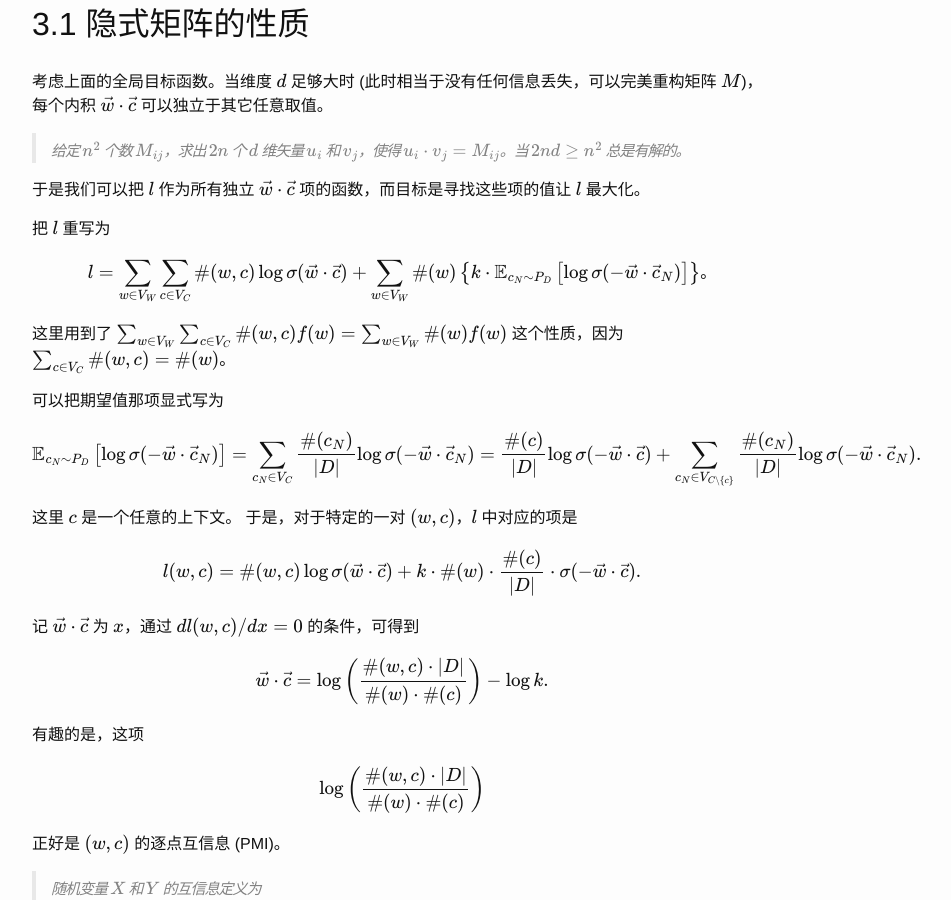
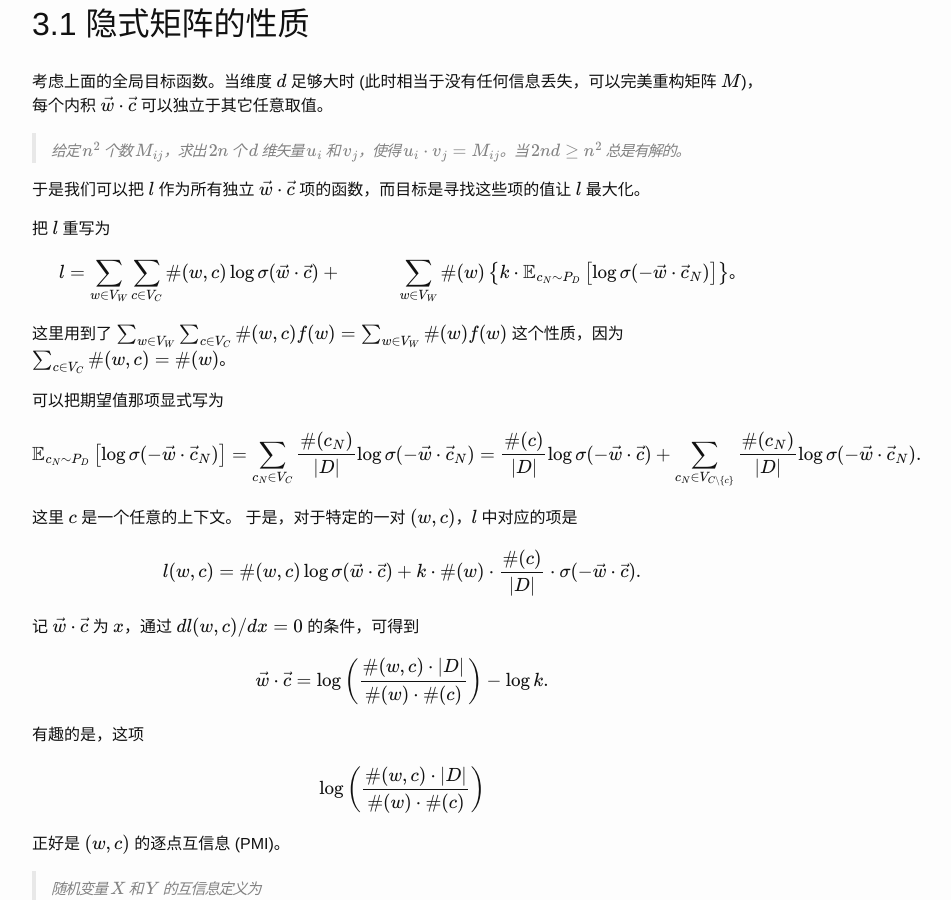
Before and after one commit to fjdu/fjdu.github.io, a Jekyll site: the page built from _posts/2016-02-27-neural-word-embedding-as-implicit-matrix-factorization.markdown, in a window 1280 px wide and 900 px high, scrolled down 2783 px. Shown: the whole window, without its empty margins (238-1189 px from the left). Built offline with Jekyll 4.4.1, drawn with Linux system fonts in a browser that asks for light colours; formulas are drawn with MathJax 3; some of the changed text lies outside the part shown.

Commit message:
small modifications

```diff
--- a/_posts/2016-02-27-neural-word-embedding-as-implicit-matrix-factorization.markdown
+++ b/_posts/2016-02-27-neural-word-embedding-as-implicit-matrix-factorization.markdown
@@ -109,7 +109,8 @@
 <p>
 把 \(l\) 重写为
 \[
-    l = \sum_{w\in V_W} \sum_{c\in V_C} \#(w,c) \log\sigma(\vec{w}\cdot\vec{c}) + \sum_{w\in V_W} \#(w) \left\{k\cdot \mathbb{E}_{c_N\sim P_D} \left[\log\sigma(-\vec{w}\cdot\vec{c}_N)\right]\right\}。
+    l = \sum_{w\in V_W} \sum_{c\in V_C} \#(w,c) \log\sigma(\vec{w}\cdot\vec{c}) +\\
+    \quad\quad\quad \sum_{w\in V_W} \#(w) \left\{k\cdot \mathbb{E}_{c_N\sim P_D} \left[\log\sigma(-\vec{w}\cdot\vec{c}_N)\right]\right\}。
 \]
 这里用到了 \(\sum_{w\in V_W}\sum_{c\in V_C} \#(w,c) f(w) = \sum_{w\in V_W} \#(w) f(w) \) 这个性质，因为 \(\sum_{c\in V_C} \#(w,c) = \#(w)\)。
 </p>
@@ -222,7 +223,7 @@
 <h2> 4.2 谱降维：SVD 比 SPPMI 好 </h2>
 <p>
 虽说稀疏矢量表示表现良好，使用稠密低维矢量还是有优势的，比如可以提高计算效率，以及更好的一般性。
-一种与 SGNS 的随机梯度下降算法不同的矩阵分解方法是“截断奇异值分解” (truncated Singular Value Decomposition; SVD)。这是线性代数里针对 \(L_2\) 损失的秩为 \(d\) 的最优分解算法。SVD 把矩阵 \(M\) 分解为三个矩阵的乘积，\(U\cdot\Sigma\cdot V^\mathsf{T}\)，这里 \(U\) 和 \(V\) 是正交矩阵，而 \(\Sigma\) 是奇异值组成的对角矩阵。以 \(\Sigma_d\) 表示顶部 \(d\) 个奇异值组成的对角矩阵，\(U_d\) 和 \(V_d\) 表示从 \(U\) 和 \(V\) 选择相应的列组成的矩阵。则矩阵 \(M_d = U_d\cdot\Sigma_d\cdot V_d^\mathsf{T}\) 是秩为 \(d\) 的矩阵里对原矩阵 \(M\) 近似最好的，在
+一种与 SGNS 的随机梯度下降算法不同的矩阵分解方法是截断“奇异值分解” (truncated Singular Value Decomposition; SVD)。这是线性代数里针对 \(L_2\) 损失的秩为 \(d\) 的最优分解算法。SVD 把矩阵 \(M\) 分解为三个矩阵的乘积，\(U\cdot\Sigma\cdot V^\mathsf{T}\)，这里 \(U\) 和 \(V\) 是正交矩阵，而 \(\Sigma\) 是奇异值组成的对角矩阵。以 \(\Sigma_d\) 表示顶部 \(d\) 个奇异值组成的对角矩阵，\(U_d\) 和 \(V_d\) 表示从 \(U\) 和 \(V\) 选择相应的列组成的矩阵。则矩阵 \(M_d = U_d\cdot\Sigma_d\cdot V_d^\mathsf{T}\) 是秩为 \(d\) 的矩阵里对原矩阵 \(M\) 近似最好的，在
 \[
     M_d = \text{argmin}_{\text{Rank}(M')=d} ||M'-M||_2
 \]
```
Also changed, not shown: 1 other file.
